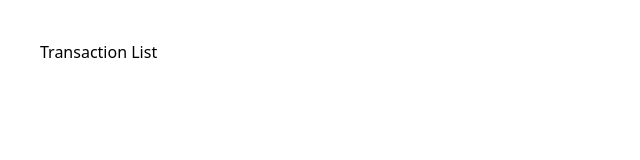
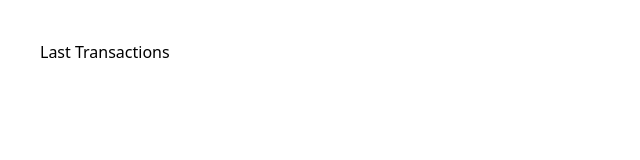
Before and after one commit to wanderdust/buymeacoffee-dapp, a Next.js app: page /transactionList in a window 1280 px wide. Shown: the top 160 px of the page, without its empty margins (0-640 px from the left). Built offline with nearby package versions, Linux system fonts and the light colour scheme.

Commit message:
Limit the number of transactions to show

```diff
--- a/pages/buyCoffee.tsx
+++ b/pages/buyCoffee.tsx
@@ -60,7 +60,7 @@ export default function BuyCoffee() {
             };
         });
 
-        setAllCoffee(allCoffee);
+        setAllCoffee(allCoffee.reverse().slice(0, 4));
     };
 
     useEffect(() => {
--- a/pages/transactionList.tsx
+++ b/pages/transactionList.tsx
@@ -2,7 +2,7 @@ export default function TransactionList({ allCoffee = [] }: any) {
 
     return (
         <div className="m-10">
-            <h1 className="text-l font-medium mb-2">Transaction List </h1>
+            <h1 className="text-l font-medium mb-2">Last Transactions </h1>
             <div className="flex flex-col">
                 {allCoffee.length > 0 && allCoffee.map((coffee: any) => (
                     <div className="flex flex-row justify-between p-4 shadow-md rounded-lg mb-4 bg-sky-50">
```
